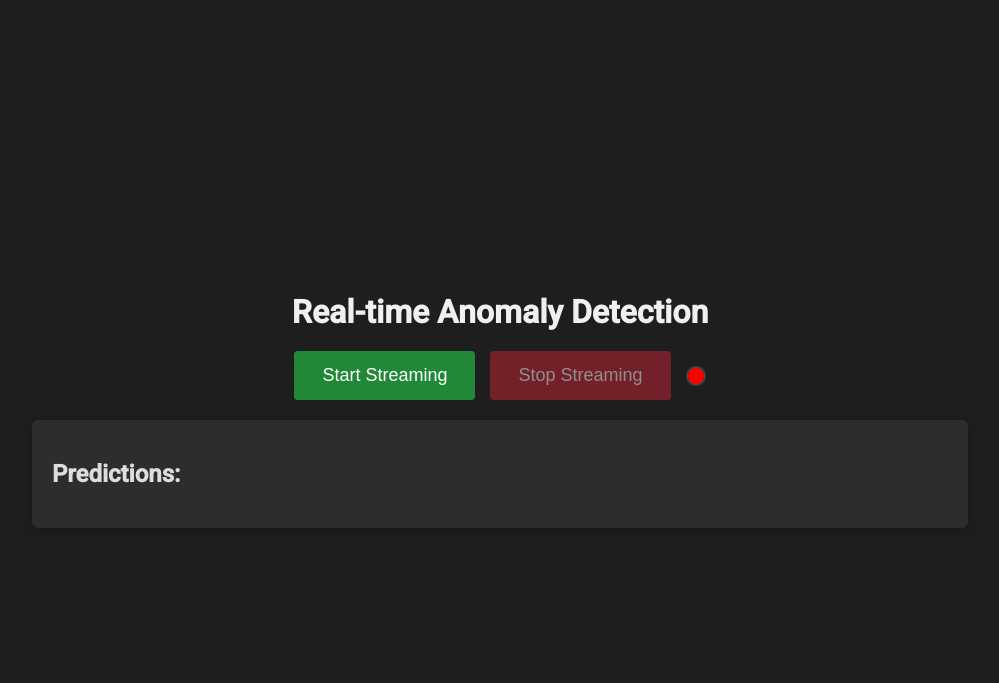
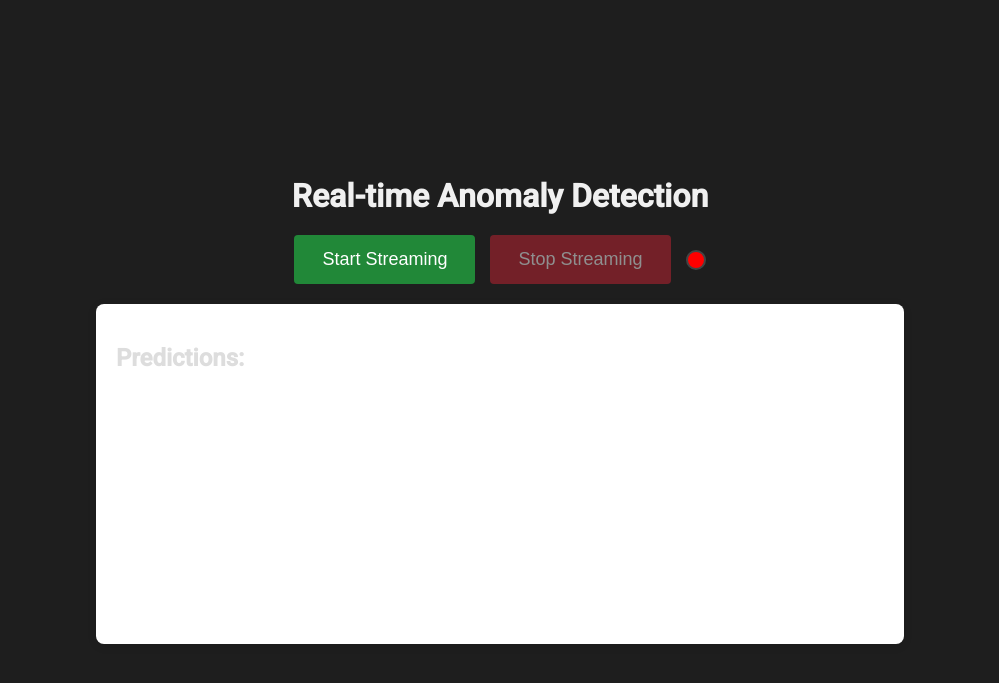
Before and after one commit to altrna/Delta-interface, a Flask app: page / in a window 1280 px wide. Shown: the top 683 px of the page, without its empty margins (140-1139 px from the left). Run offline with Flask 3, Linux system fonts and the light colour scheme; parts of the project's set-up code (start-up, migrations or seed data) failed here and were passed over; some libraries are stand-ins or nearby versions.

Commit message:
Adjustments to keep all predictions available with scrolling and.

```diff
--- a/client/templates/index.html
+++ b/client/templates/index.html
@@ -60,38 +60,45 @@
             border: 2px solid #444;
         }
         #predictions {
-            width: 70%;
+            width: 60%;
             margin-top: 20px;
             padding: 20px;
-            border-radius: 6px;
-            background-color: #2d2d2d;
-            box-shadow: 0 4px 10px rgba(0, 0, 0, 0.2);
-            max-height: 300px;
-            overflow-y: auto;
+            border-radius: 8px;
+            background-color: #fff;
+            box-shadow: 0 2px 10px rgba(0, 0, 0, 0.1);
+            overflow-y: auto;  /* Enables scrolling */
+            max-height: calc(5 * 80px); /* Adjust height based on item height */
+            min-height: calc(5 * 60px);
             display: flex;
-            flex-direction: column-reverse;
+            flex-direction: column; /* Keeps newest at the top */
         }
+
         .prediction-item {
-            padding: 12px;
+            padding: 10px;
             margin-bottom: 10px;
-            border-bottom: 1px solid #555;
-            color: #ccc;
-            background: #3a3a3a;
-            border-radius: 5px;
+            border-bottom: 1px solid #eee;
+            color: #555;
+            min-height: 50px; /* Ensures uniform height for all items */
+            display: flex;
+            align-items: center;
+            justify-content: space-between; /* Pushes button to right */
         }
+
         .prediction-item.predicted-anomaly {
             background-color: #8b0000;
             color: #fff;
         }
         .wrong-btn {
-            background-color: #ff5733;
-            padding: 8px 14px;
+            margin-left: auto;
+            padding: 6px 12px;
+            background-color: #FF5733;
+            color: white;
             border: none;
-            color: white;
+            border-radius: 5px;
             cursor: pointer;
-            border-radius: 4px;
-            margin-left: 10px;
+            transition: background-color 0.3s;
         }
+
         .wrong-btn:hover {
             background-color: #c70039;
         }
@@ -126,18 +133,27 @@
         socket.on('update_predictions', function(predictions) {
             var predictionsElement = document.getElementById('predictions');
             predictionsElement.innerHTML = ''; // Clear existing predictions
-            predictions.slice(-5).reverse().forEach(function(pred) {
+
+            predictions.reverse().forEach(function(pred) { // Keep all predictions, newest at top
                 var newPred = document.createElement('div');
                 newPred.classList.add('prediction-item');
+
                 if (pred.result) {
                     newPred.classList.add('predicted-anomaly');
                 }
+
                 var date = new Date(pred.timestamp * 1000);
-                newPred.innerHTML = date.toLocaleTimeString() + ' - Process ID: ' + pred.id + ' - Result: ' + pred.result + ' - Length: ' + pred.series_len +
+                newPred.innerHTML =
+                    date.toLocaleTimeString() +
+                    ' - Process identifier: ' + pred.id +
+                    ' - Result: <b>' + (pred.result ? "Anomaly" : "Normal") + '</b>' +
+                    ' - Time series length: ' + pred.series_len +
                     ' <button class="wrong-btn" onclick="markAsWrong(\'' + pred.id + '\', \'' + pred.result + '\')">Mark as Wrong</button>';
+
                 predictionsElement.appendChild(newPred);
             });
         });
+
 
         window.markAsWrong = function(predictionId, prediction) {
             socket.emit('wrong_prediction', { id: predictionId, prediction_res: prediction });
```
